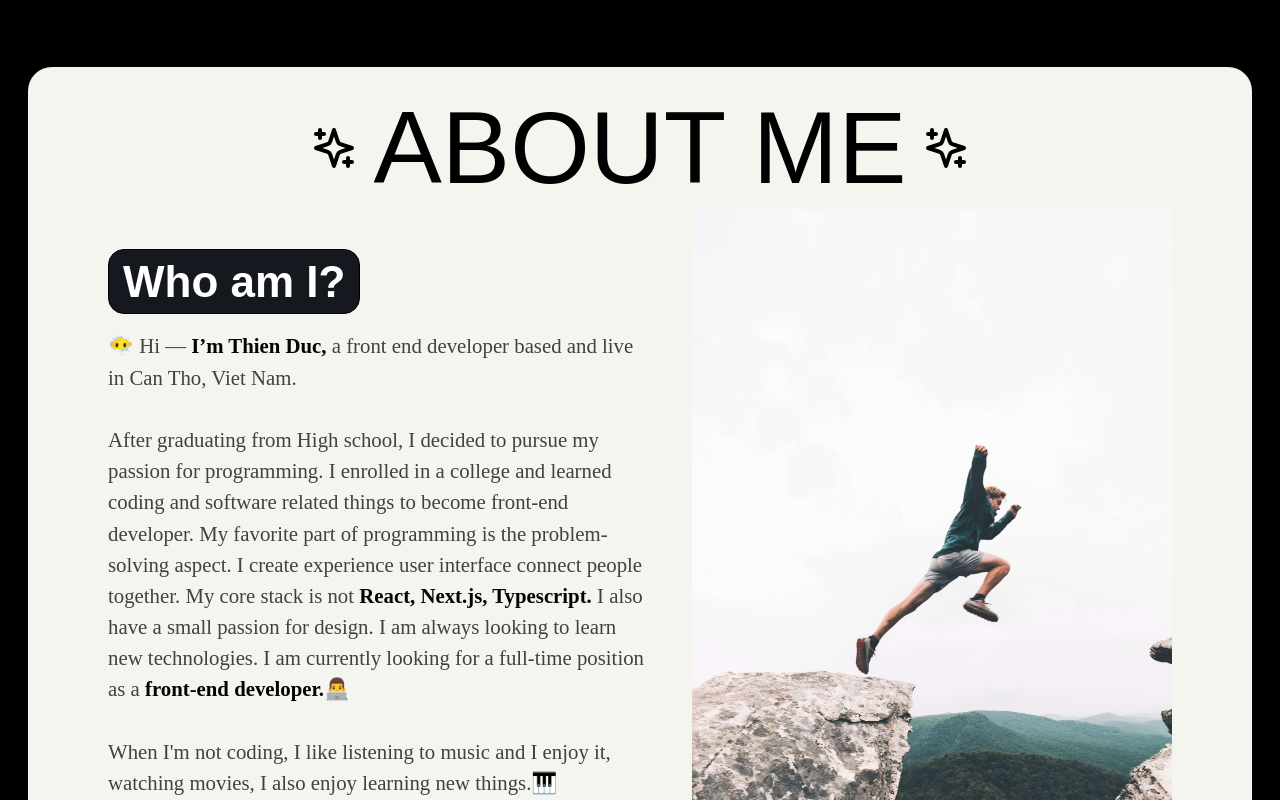
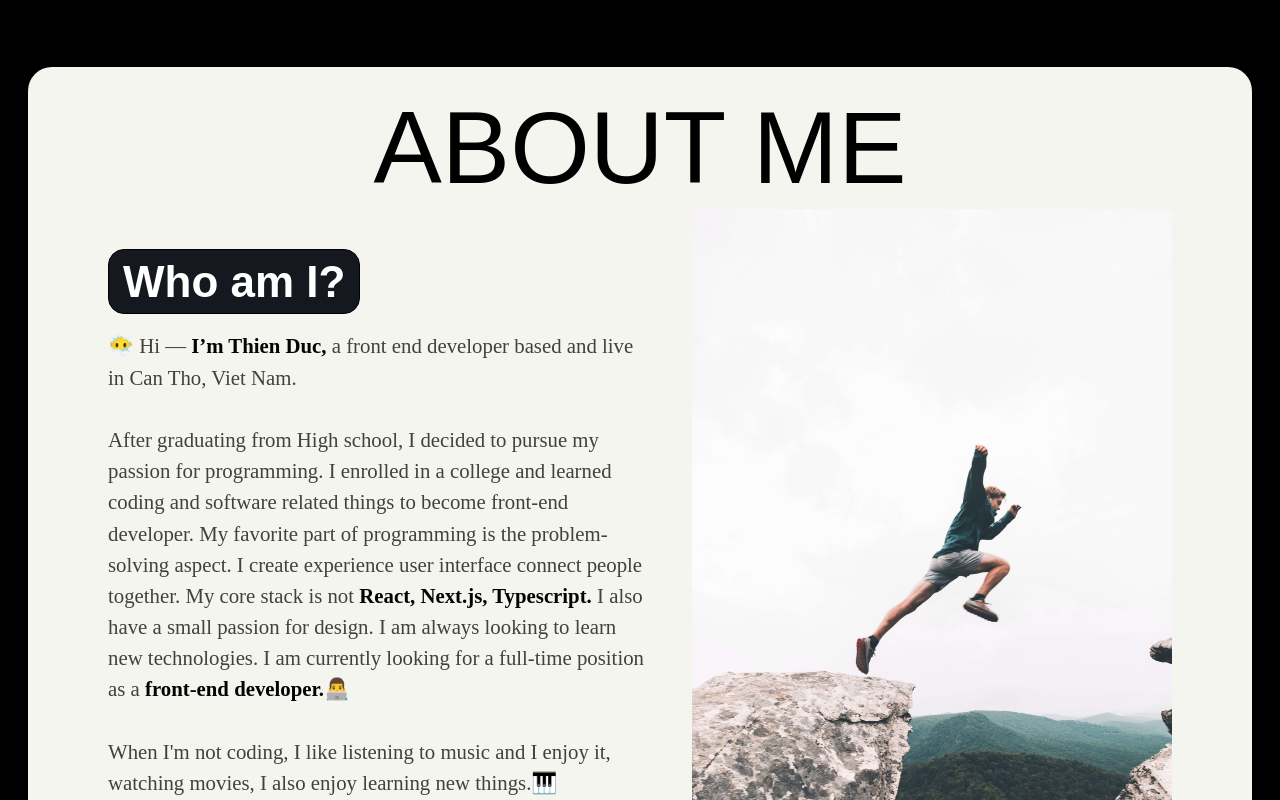
Before and after one commit to kind012/portfolio, a React (Vite) app: page / in a window 1280 px wide. Shown: the part 840-1640 px from the top of the page. Built offline with nearby package versions, Linux system fonts and the light colour scheme; a web font is replaced by a local one.

Commit message:
update code

```diff
--- a/src/components/SectionHeadingBeige.tsx
+++ b/src/components/SectionHeadingBeige.tsx
@@ -30,11 +30,11 @@ const SectionHeadingBeige = ({ children }: SectionHeadingProps) => {
       viewport={{ once: true, amount: 0.4 }}
       variants={cardVariants}
     >
-      <Sparkles className="w-8 h-8 lg:w-12 lg:h-12" />
+      <Sparkles className="hidden lg:w-12 lg:h-12" />
       <h2 className="text-5xl font-medium text-black uppercase w-fit sm:text-heading-2">
         {children}
       </h2>
-      <Sparkles className="w-8 h-8 lg:w-12 lg:h-12" />
+      <Sparkles className="hidden  lg:w-12 lg:h-12" />
     </motion.div>
   );
 };
```
